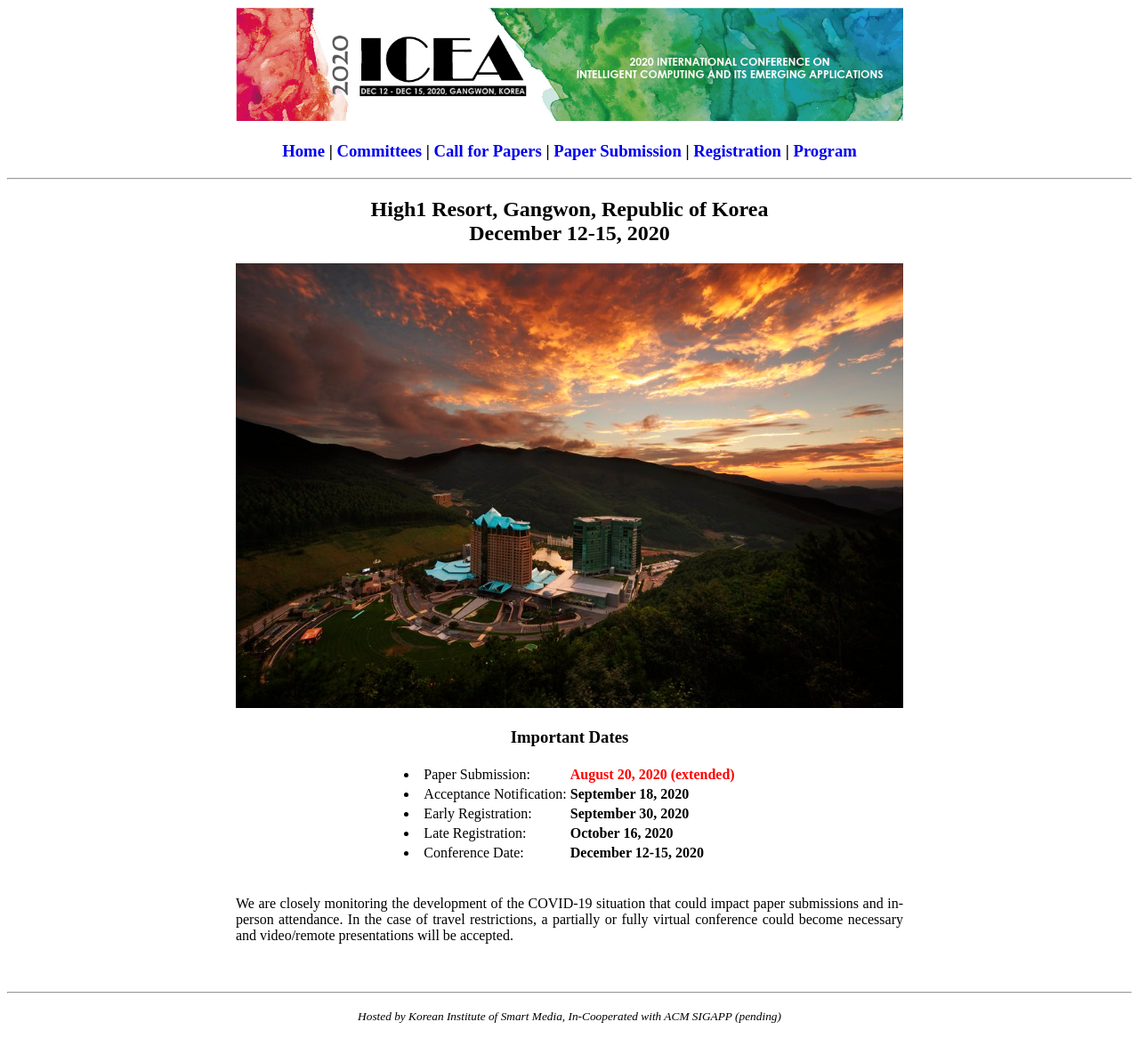
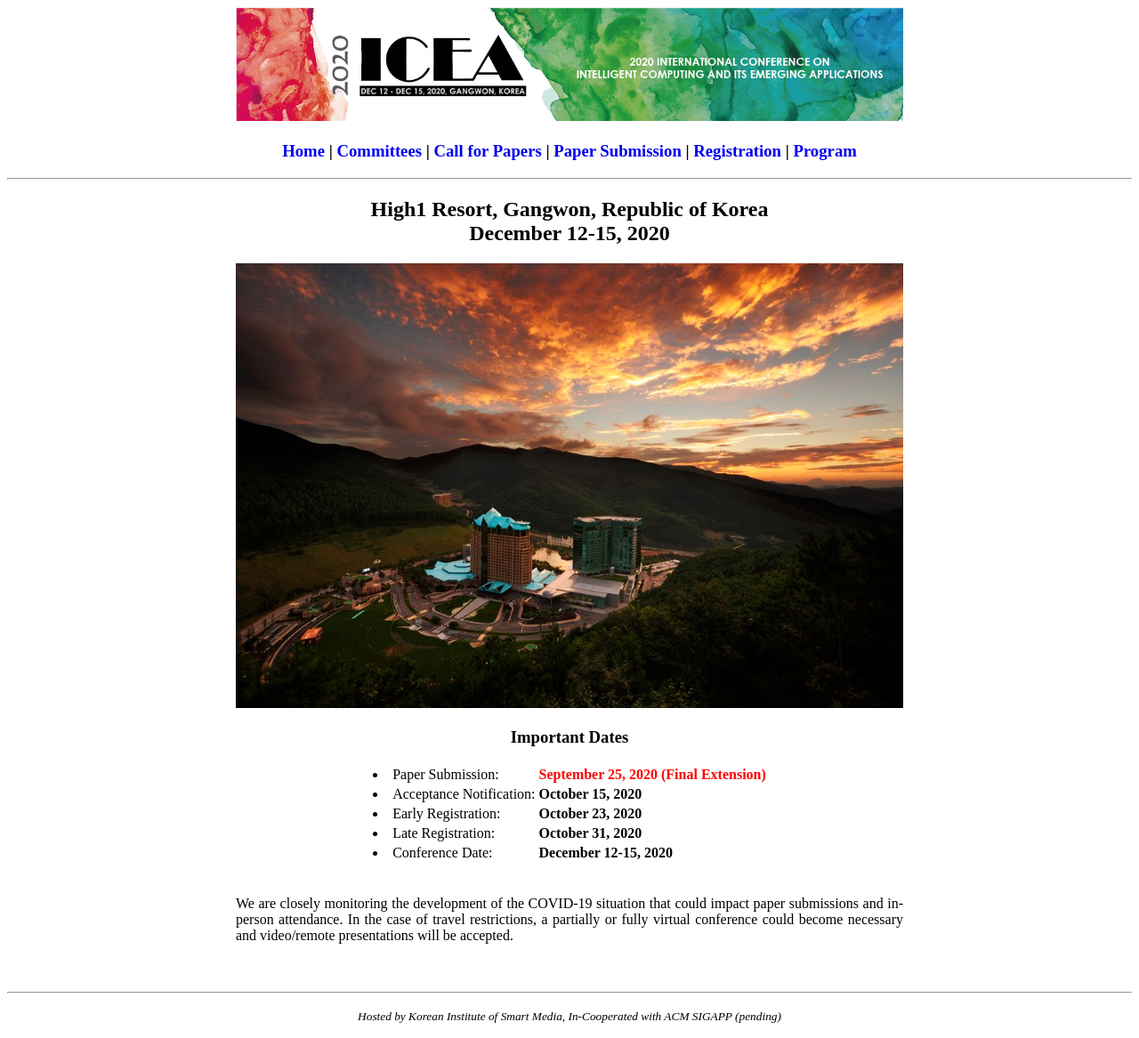
Before and after one commit to icea-conf/2020, a Jekyll site: the page built from index.html, in a window 1280 px wide. Shown: the whole page at 89% size. Built offline with Jekyll 4.4.1, drawn with Linux system fonts in a browser that asks for light colours; the list of posts is cut into pages by our own code.

Commit message:
Update index.html

```diff
--- a/index.html
+++ b/index.html
@@ -22,7 +22,7 @@ title: ICEA 2020
                                           <li>Paper Submission: </li>
                                     </td>
                                     <td>
-                                          <b style="color:#FF0000">August 20, 2020 (extended)</b>
+                                          <b style="color:#FF0000">September 25, 2020 (Final Extension)</b>
                                     </td>
                               </tr>
                               <tr>
@@ -30,7 +30,7 @@ title: ICEA 2020
                                           <li>Acceptance Notification: </li>
                                     </td>
                                     <td>
-                                          <b>September 18, 2020</b>
+                                          <b>October 15, 2020</b>
                                     </td>
                               </tr>
                               <tr>
@@ -38,7 +38,7 @@ title: ICEA 2020
                                           <li>Early Registration: </li>
                                     </td>
                                     <td>
-                                          <b>September 30, 2020</b>
+                                          <b>October 23, 2020</b>
                                     </td>
                               </tr>
                               <tr>
@@ -46,7 +46,7 @@ title: ICEA 2020
                                           <li>Late Registration: </li>
                                     </td>
                                     <td>
-                                          <b>October 16, 2020</b>
+                                          <b>October 31, 2020</b>
                                     </td>
                               </tr>
                               <tr>
```
